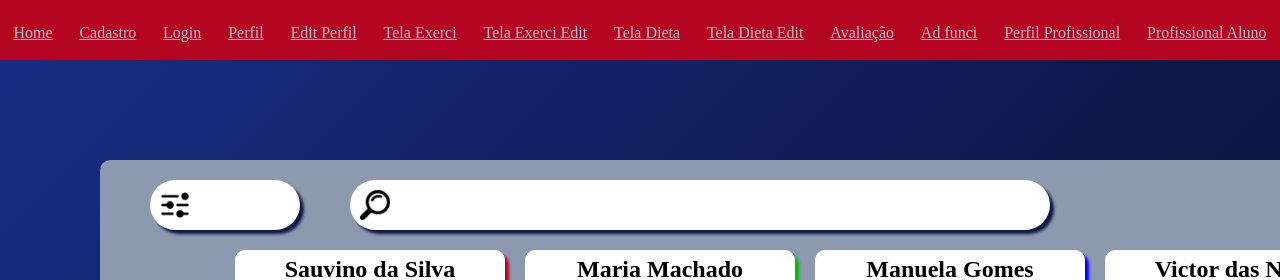
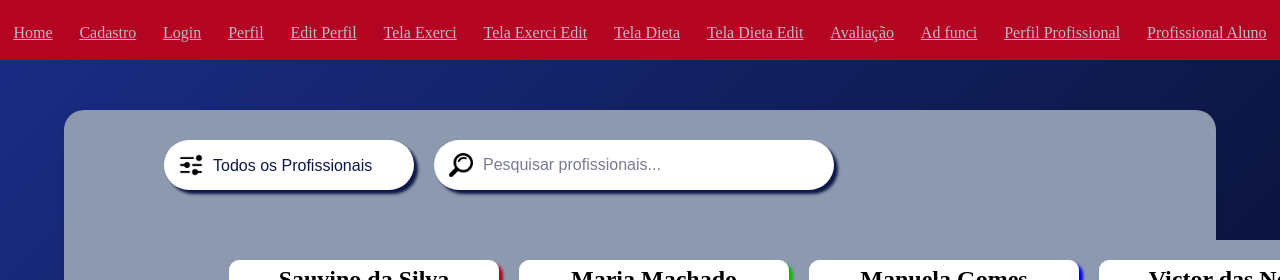
Before and after one commit to GuilhermeZamboni32/Rep-S.A, a React (Vite) app in the folder VidaFit/: page / in a window 1280 px wide. Shown: the top 280 px of the page. Built offline with nearby package versions, Linux system fonts and the light colour scheme.

Commit message:
node modulos deletado

```diff
--- a/VidaFit/src/pages/Home.css
+++ b/VidaFit/src/pages/Home.css
@@ -40,76 +40,127 @@
     /*background-color: var(--Cor2);*/
     background: linear-gradient(135deg, var(--AzulCC1) 0%, var(--AzulE1) 100%);
     min-height: 100vh;
-    align-items: center;
-
-
+    display: flex;
+    flex-direction: column;
 }
 
 .div-atras-visual{
     background-color: var(--BrancoC1);
-    width: 1700px;
-    height: 700px;
-    align-items: center;
-    display: flex;
-    flex-direction: column;
-    margin: 100px;
-    border-radius: 10px;
+    width: 90%;
+    max-width: 1700px;
+    min-height: 700px;
+    margin: 50px auto;
+    border-radius: 20px;
+    padding: 30px;
+    box-shadow: 0 4px 6px rgba(0, 0, 0, 0.1);
 }
 
 .div-visual-prof-topo{
-
+    display: flex;
     align-items: center;
-    display: flex;
-    flex-direction: row;
-
+    justify-content: flex-start;
+    padding: 0 20px;
+    margin-bottom: 20px;
 }
 
 .div-visual-prof{
-    gap: 20px;
-    margin-top: 20px;
+    display: flex;
+    flex-direction: column;
+    gap: 30px;
 }
 
 .barra-pesquisa{
     background-color: var(--BrancoCC2);
-    width: 700px;
+    width: 400px;
     height: 50px;
-    border-radius: 50px;
-    margin-left: 50px;
-    box-shadow: 4px 4px 3px  var(--AzulC1);
+    border-radius: 25px;
+    margin-left: 20px;
+    box-shadow: 4px 4px 3px var(--AzulC1);
+    display: flex;
     align-items: center;
-    display: flex;
-    flex-direction: row;
+    padding: 0 15px;
+    transition: all 0.3s ease;
+}
 
+.barra-pesquisa:hover {
+    transform: translateY(-2px);
+    box-shadow: 6px 6px 8px var(--AzulC1);
 }
-.barra-pesquisa:hover {
-    transform: translateY(-1px);
-    box-shadow: 8px 8px 15px var(--AzulC1);
-  }
 
 .lupa{
-    width: 30px;
-    margin-left: 10px;
+    width: 24px;
+    height: 24px;
+    margin-right: 10px;
+}
+
+.input-pesquisa {
+    flex: 1;
+    height: 100%;
+    border: none;
+    background: transparent;
+    font-size: 1rem;
+    color: var(--AzulC1);
+    outline: none;
+}
+
+.input-pesquisa::placeholder {
+    color: var(--AzulC2);
+    opacity: 0.7;
 }
 
 .barra-filtro{
     background-color: var(--BrancoCC2);
-    width: 150px;
+    width: 250px;
     height: 50px;
-    border-radius: 50px;
-    margin-left: 10px;
-    box-shadow: 4px 4px 3px  var(--AzulC1);
+    border-radius: 25px;
+    margin-left: 50px;
+    box-shadow: 4px 4px 3px var(--AzulC1);
+    display: flex;
     align-items: center;
-    display: flex;
-    flex-direction: row;
-    margin-left: 50px;
+    padding: 0 15px;
+    transition: all 0.3s ease;
 }
 
 .barra-filtro:hover {
-    transform: translateY(-1px);
-    box-shadow: 8px 8px 15px var(--AzulC1);
-  }
+    transform: translateY(-2px);
+    box-shadow: 6px 6px 8px var(--AzulC1);
+}
 
 .filtro{
-    width: 30px;
-    margin-left: 10px;
+    width: 24px;
+    height: 24px;
+    margin-right: 10px;
 }
+
+.select-filtro {
+    flex: 1;
+    height: 100%;
+    border: none;
+    background: transparent;
+    font-size: 1rem;
+    color: var(--AzulC1);
+    outline: none;
+    cursor: pointer;
+    appearance: none;
+    padding-right: 20px;
+}
+
+.select-filtro option {
+    background-color: var(--BrancoCC2);
+    color: var(--AzulC1);
+    padding: 10px;
+}
+
+/* Responsividade */
+@media (max-width: 768px) {
+    .div-visual-prof-topo {
+        flex-direction: column;
+        gap: 20px;
+    }
+
+    .barra-filtro,
+    .barra-pesquisa {
+        width: 100%;
+        margin-left: 0;
+    }
+}
--- a/VidaFit/src/pages/Home.jsx
+++ b/VidaFit/src/pages/Home.jsx
@@ -1,4 +1,4 @@
-import React from 'react'
+import React, { useState } from 'react'
 import Navbar from '../Components/Navbar'
 import './Home.css'
 //import Funcionario from './Funcionario'
@@ -6,6 +6,12 @@ import Ad_Funci from './Ad_Funci'
 
 
 function Home() {
+  const [Filter, setFilter] = useState('');
+
+  const handleFilterChange = (e) => {
+    setFilter(e.target.value);
+  };
+
   return (
     <div className='container-home'>
     <Navbar />
@@ -16,16 +22,37 @@ function Home() {
         <div className='div-visual-prof-topo'>
 
         <div className='barra-filtro'>
-          <img className='filtro' src="./Icons/Filtro-2.png" alt="" />
+          <img className='filtro' src="./Icons/Filtro-2.png" alt="Filtro" />
+          <select
+            value={Filter}
+            onChange={handleFilterChange}
+            className='select-filtro'
+          >
+            <option value="">Todos os Profissionais</option>
+            <option value="nutricionista">Profissional de Nutrição 🍃</option>
+            <option value="educacao_fisica">Profissional de Educação Física 💪</option>
+            <option value="fitness">Profissional Fitness 🍃💪</option>
+          </select>
         </div>
 
         <div className='barra-pesquisa'>
-          <img className='lupa' src="./Icons/Lupa-2.png" alt="" />
+          <img className='lupa' src="./Icons/Lupa-2.png" alt="Pesquisar" />
+          <input
+            type="text"
+            placeholder="Pesquisar profissionais..."
+            className='input-pesquisa'
+          />
         </div>
         </div>
 
 
         <Ad_Funci />
+        {/**
+         * ./Icons/folha-2.png
+         * ./Icons/folha-1.png
+         * ./Icons/halter-1.png
+         * ./Icons/halter-2.png
+         * */}
 
 
 
```
Also changed, not shown: 1 other file (tests, documents, lock files or other folders).
